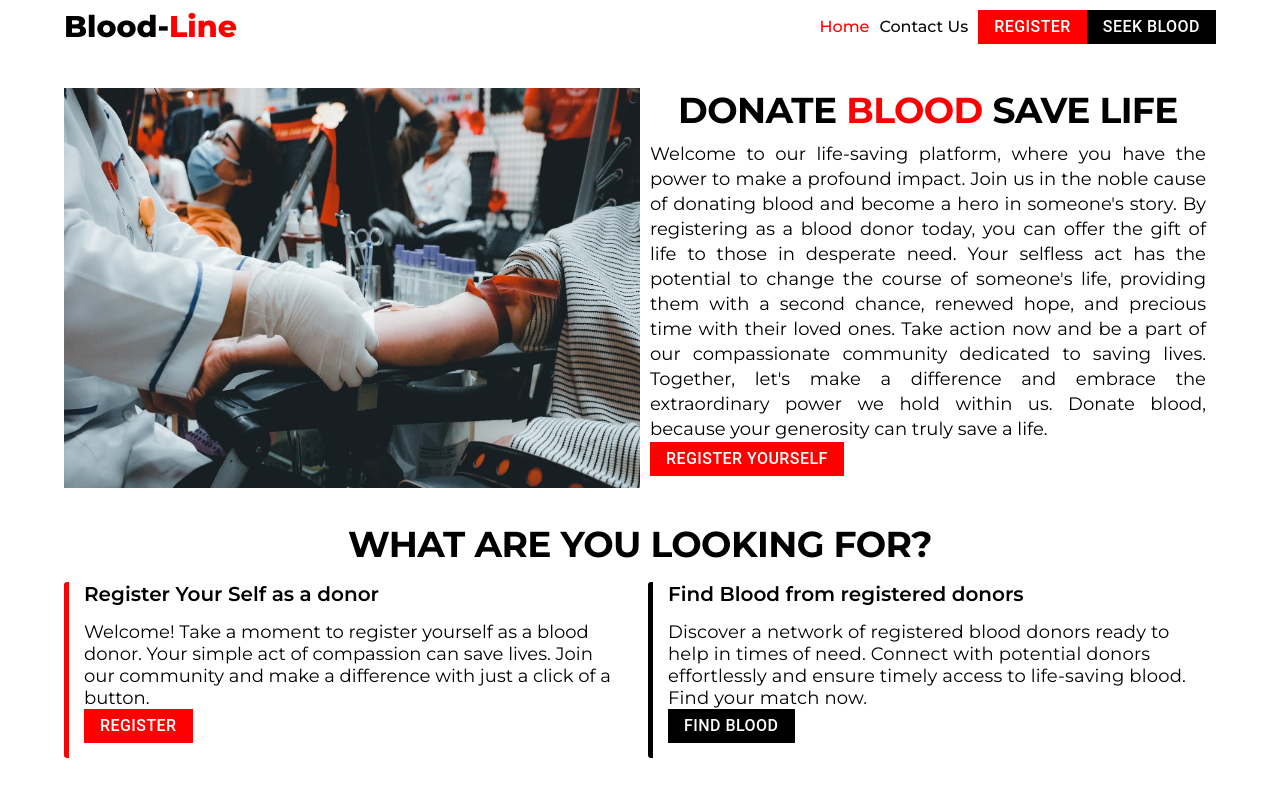
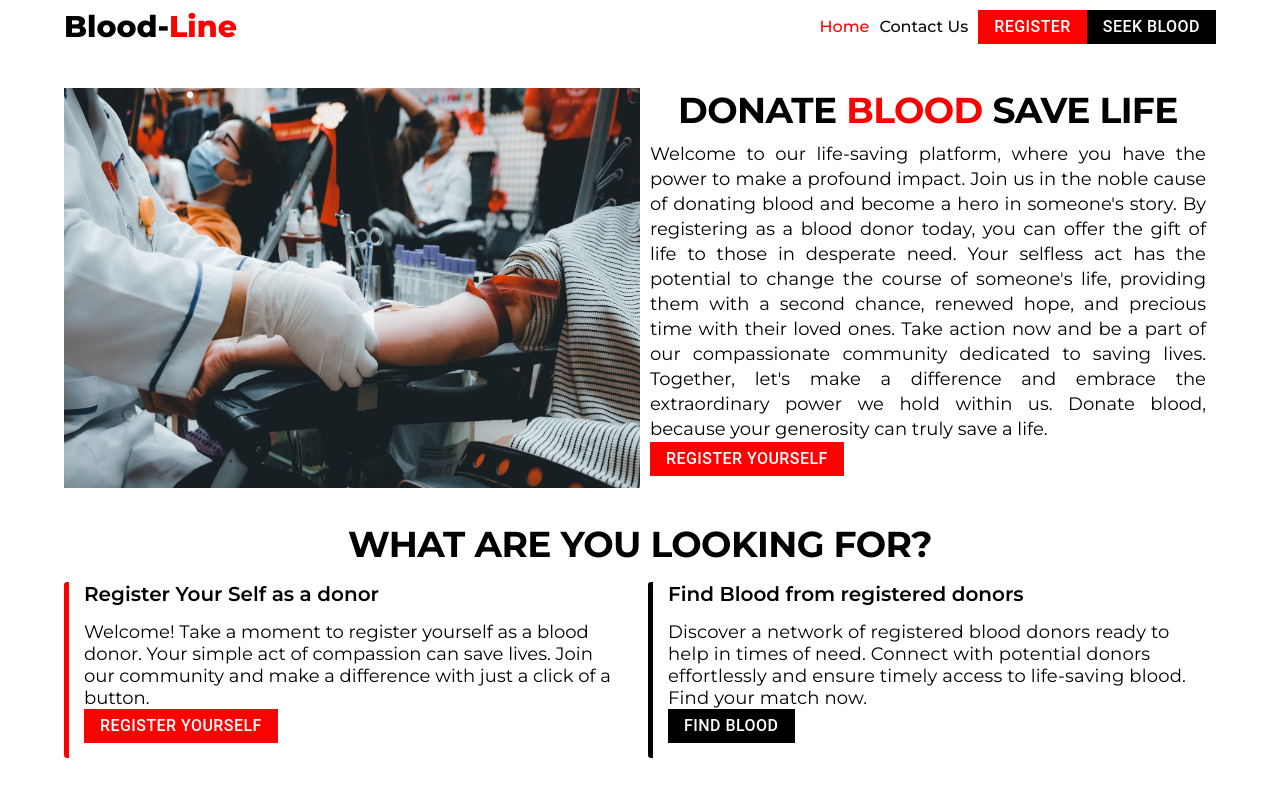
Before and after one commit to antusaha970/Blood_Line_Client, a React (Vite) app: page / in a window 1280 px wide. Shown: the top 795 px of the page. Built offline with nearby package versions, Linux system fonts and the light colour scheme; the HTML template or start-up script is replaced by a standard one.

Commit message:
added register component and added links

```diff
--- a/src/App.jsx
+++ b/src/App.jsx
@@ -1,5 +1,5 @@
 import { Route, Routes } from "react-router-dom";
-import { Home, Loader, NavBar } from "./components/index";
+import { Home, Loader, NavBar, Register } from "./components/index";
 import { useEffect, useState } from "react";
 
 function App() {
@@ -22,6 +22,7 @@ function App() {
           <NavBar />
           <Routes>
             <Route path="/" element={<Home />} />
+            <Route path="/register" element={<Register />} />
           </Routes>
         </>
       )}
--- a/src/components/Pages/HomePage/CallToAction/CallToAction.jsx
+++ b/src/components/Pages/HomePage/CallToAction/CallToAction.jsx
@@ -2,6 +2,7 @@ import { Box, Stack, Typography } from "@mui/material";
 import { HeaderTitle } from "../Header/Header";
 import styled from "@emotion/styled";
 import { CustomBtn1, CustomBtn2 } from "../../../shared/NavBar/NavBar";
+import { Link } from "react-router-dom";
 
 const CustomTitle = styled(Typography)`
   font-family: "Montserrat";
@@ -62,14 +63,16 @@ const CallToAction = () => {
             Welcome! Take a moment to register yourself as a blood donor. Your
             simple act of compassion can save lives. Join our community and make
             a difference with just a click of a button.
+            <Link to="/register">
               <CustomBtn1
+                variant="contained"
                 sx={{
                   display: "block",
                 }}
-              variant="contained"
               >
-              Register
+                Register yourself
               </CustomBtn1>
+            </Link>
           </Description>
         </Box1>
         <Box2 flex={1}>
@@ -87,7 +90,7 @@ const CallToAction = () => {
               variant="contained"
               color="secondary"
             >
-              Find blood
+              <Link to="/find_blood">Find blood</Link>
             </CustomBtn2>
           </Description>
         </Box2>
--- a/src/components/Pages/HomePage/Header/Header.jsx
+++ b/src/components/Pages/HomePage/Header/Header.jsx
@@ -2,6 +2,7 @@ import { Box, Stack, Typography } from "@mui/material";
 import headerImg from "../../../../assets/header.jpg";
 import styled from "@emotion/styled";
 import { CustomBtn1 } from "../../../shared/NavBar/NavBar";
+import { Link } from "react-router-dom";
 
 export const CustomImg = styled("img")`
   width: 100%;
@@ -59,6 +60,7 @@ const Header = () => {
           let&apos;s make a difference and embrace the extraordinary power we
           hold within us. Donate blood, because your generosity can truly save a
           life.
+          <Link to="/register">
             <CustomBtn1
               variant="contained"
               sx={{
@@ -67,6 +69,7 @@ const Header = () => {
             >
               Register yourself
             </CustomBtn1>
+          </Link>
         </HeaderSubTitle>
       </Box>
     </Stack>
--- /dev/null
+++ b/src/components/Pages/RegisterPage/Register/Register.jsx
@@ -0,0 +1,5 @@
+const Register = () => {
+  return <div>Register</div>;
+};
+
+export default Register;
--- a/src/components/index/index.js
+++ b/src/components/index/index.js
@@ -5,3 +5,4 @@ export { default as Loader } from "../shared/Loader/Loader";
 export { default as Header } from "../Pages/HomePage/Header/Header";
 export { default as CallToAction } from "../Pages/HomePage/CallToAction/CallToAction";
 export { default as OurMission } from "../Pages/HomePage/OurMission/OurMission";
+export { default as Register } from "../Pages/RegisterPage/Register/Register";
--- a/src/components/shared/NavBar/NavBar.jsx
+++ b/src/components/shared/NavBar/NavBar.jsx
@@ -9,7 +9,7 @@ import {
   Stack,
   Typography,
 } from "@mui/material";
-import { NavLink } from "react-router-dom";
+import { Link, NavLink } from "react-router-dom";
 import "./NavBar.css";
 import { useState } from "react";
 
@@ -27,6 +27,9 @@ export const CustomBtn1 = styled(Button)`
   font-weight: 500;
   font-size: 16px;
   line-height: 22px;
+  & a {
+    color: white;
+  }
 `;
 
 export const CustomBtn2 = styled(Button)`
@@ -38,6 +41,9 @@ export const CustomBtn2 = styled(Button)`
   font-weight: 500;
   font-size: 16px;
   line-height: 22px;
+  & a {
+    color: white;
+  }
 `;
 
 const NavBar = () => {
@@ -75,9 +81,11 @@ const NavBar = () => {
                 Contact Us
               </NavLink>
             </div>
-            <CustomBtn1 variant="contained">Register</CustomBtn1>
+            <CustomBtn1 variant="contained">
+              <Link to="/register">Register</Link>
+            </CustomBtn1>
             <CustomBtn2 variant="contained" color="secondary">
-              Seek Blood
+              <Link to="/find_blood">Seek Blood</Link>
             </CustomBtn2>
           </Stack>
         </Box>
@@ -138,9 +146,11 @@ const NavBar = () => {
                 >
                   Contact Us
                 </NavLink>
-                <CustomBtn1 variant="contained">Register</CustomBtn1>
+                <Link to="/register">
+                  <CustomBtn1 variant="contained">Register</CustomBtn1>
+                </Link>
                 <CustomBtn2 variant="contained" color="secondary">
-                  Seek Blood
+                  <Link to="/find_blood">Seek Blood</Link>
                 </CustomBtn2>
               </Stack>
             </div>
```
Lines whose indentation alone changed are shown as unchanged.
